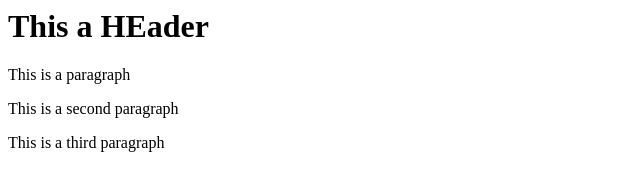
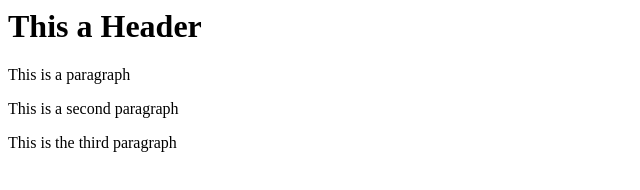
Before and after one commit to HET-R/git-test, a website: page index.html in a window 1280 px wide. Shown: the full height of the page, 0-640 px from the left. Drawn offline with Linux system fonts and the light colour scheme.

Commit message:
fourth commit

```diff
--- a/index.html
+++ b/index.html
@@ -2,10 +2,10 @@
 </head></head>
 
 <body>
-    <h1>This a HEader</h1>
+    <h1>This a Header</h1>
     <p> This is a paragraph</p>
     <p>This is a second paragraph</p>
-    <p>This is a third paragraph</p>
+    <p>This is the third paragraph</p>
 </body>
 
 <html>
```
Also changed, not shown: package.json (added, +24 -0 lines), 2 other files.
